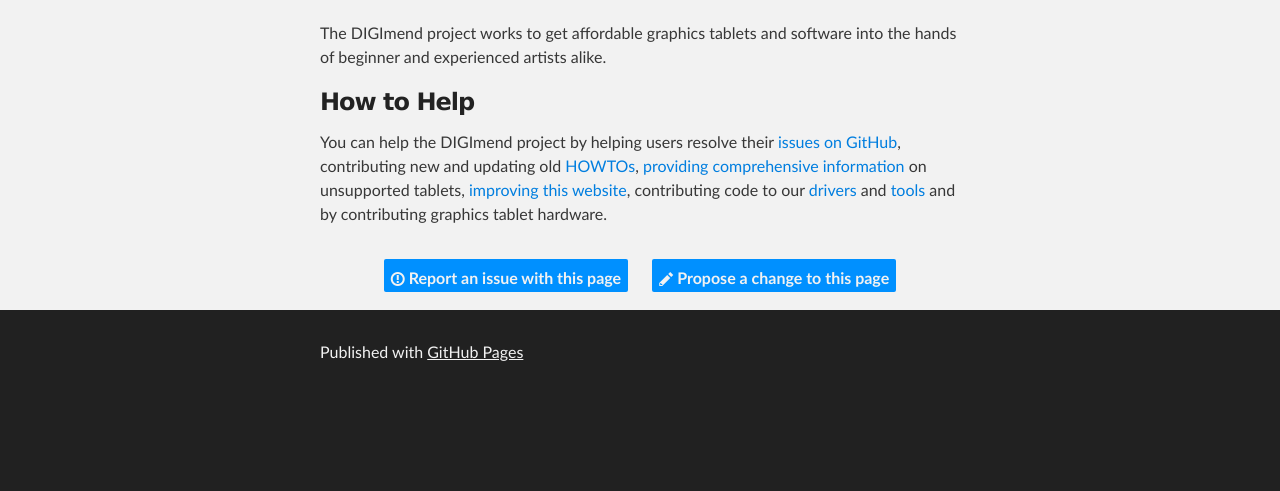
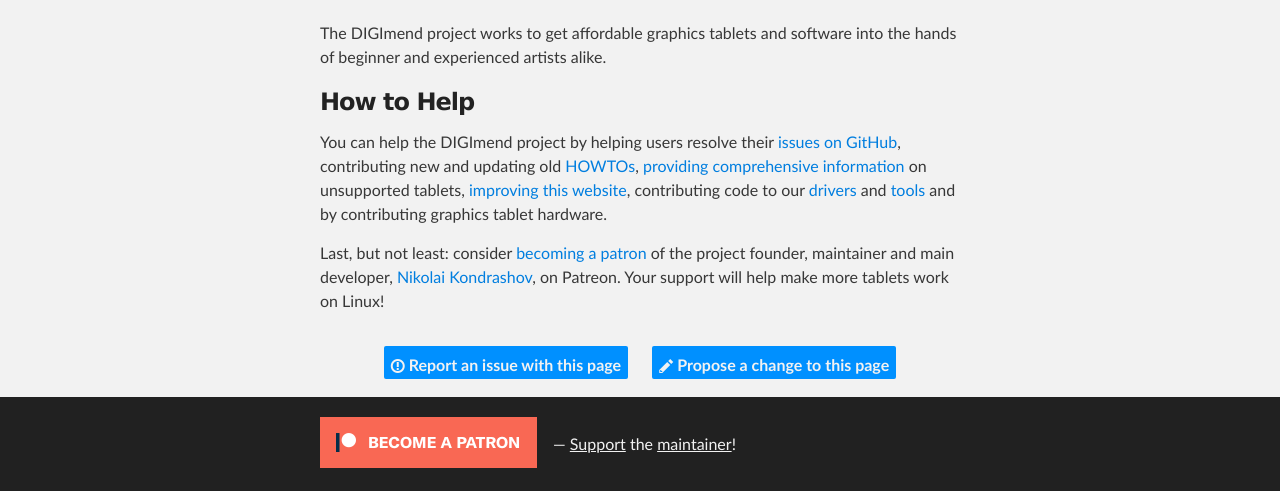
Before and after one commit to DIGImend/digimend.github.io, a Jekyll site: the page built from index.md, in a window 1280 px wide. Shown: the part 2444-2935 px from the top of the page. Built offline with Jekyll 4.4.1, drawn with Linux system fonts in a browser that asks for light colours; before the commit the page ends 2843 px from its top, so only the background shows below that.

Commit message:
Link to Patreon of the maintainer

```diff
--- a/_includes/page.html
+++ b/_includes/page.html
@@ -87,7 +87,11 @@
     <!-- FOOTER  -->
     <div id="footer_wrap" class="outer">
       <footer class="inner">
-        <p>Published with <a href="http://pages.github.com">GitHub Pages</a></p>
+        <a id="become_a_patron_button" href="https://www.patreon.com/bePatron?c=930980"><img src="/become_a_patron_button.png"></a>
+        <p>
+            &mdash; <a href="https://www.patreon.com/bePatron?c=930980">Support</a> the
+            <a href="https://www.patreon.com/spbnick">maintainer</a>!
+        </p>
       </footer>
     </div>
 
--- a/index.md
+++ b/index.md
@@ -61,3 +61,9 @@
 website](https://github.com/DIGImend/digimend.github.io), contributing code to
 our [drivers](/drivers) and [tools](/devel) and by contributing graphics tablet
 hardware.
+
+Last, but not least: consider
+[becoming a patron](https://www.patreon.com/bePatron?c=930980) of the project
+founder, maintainer and main developer,
+[Nikolai Kondrashov](https://www.patreon.com/spbnick), on Patreon. Your
+support will help make more tablets work on Linux!
--- a/main.css
+++ b/main.css
@@ -97,6 +97,7 @@
 }
 
 footer p {
+  padding-top: 5px;
   color: #f2f2f2;
 }
 
@@ -138,7 +139,7 @@
   padding-left: 3px;
 }
 
-img {
+.main_content img {
   position: relative;
   margin: 0 auto;
   max-width: 739px;
@@ -440,6 +441,12 @@
   font-weight: 700;
 }
 
+#become_a_patron_button {
+  display: block;
+  float: left;
+  margin-right: 16px;
+}
+
 #bottom_tool_drawer .tool {
   font-size: 16px;
   margin: 0 10px 0 10px;
```
Also changed, not shown: become_a_patron_button.png (added).
